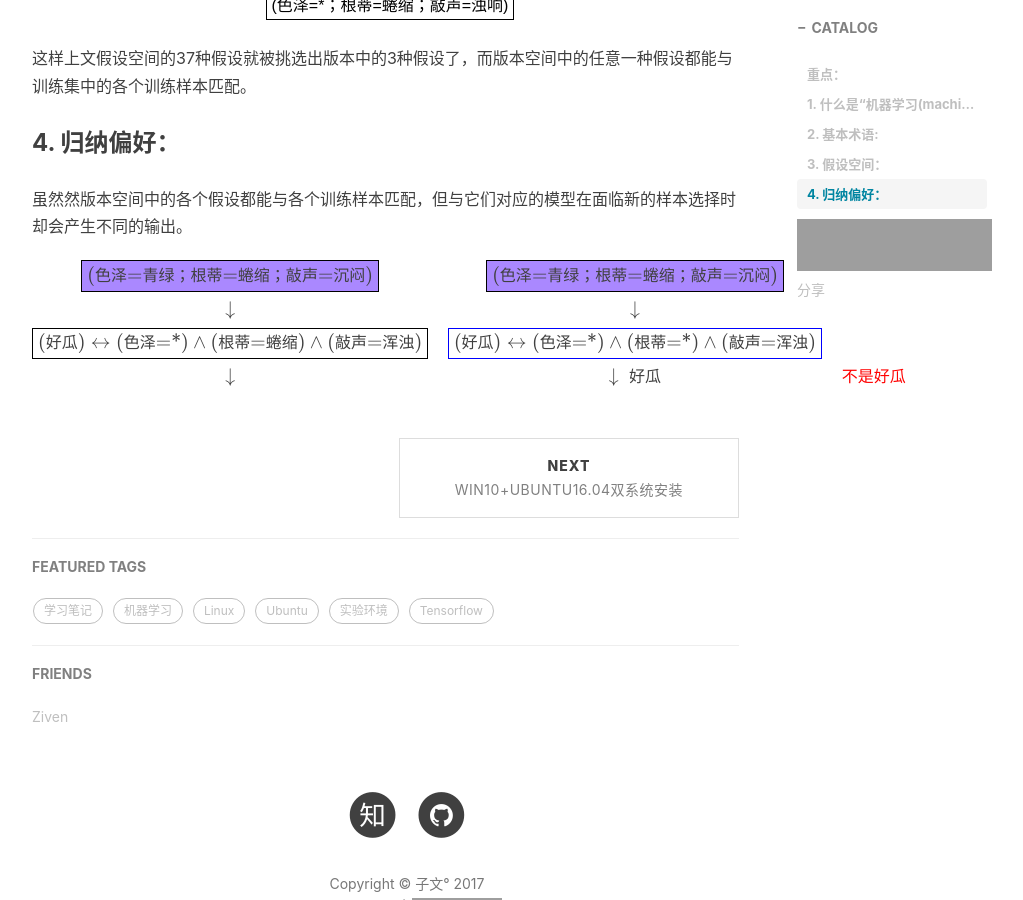
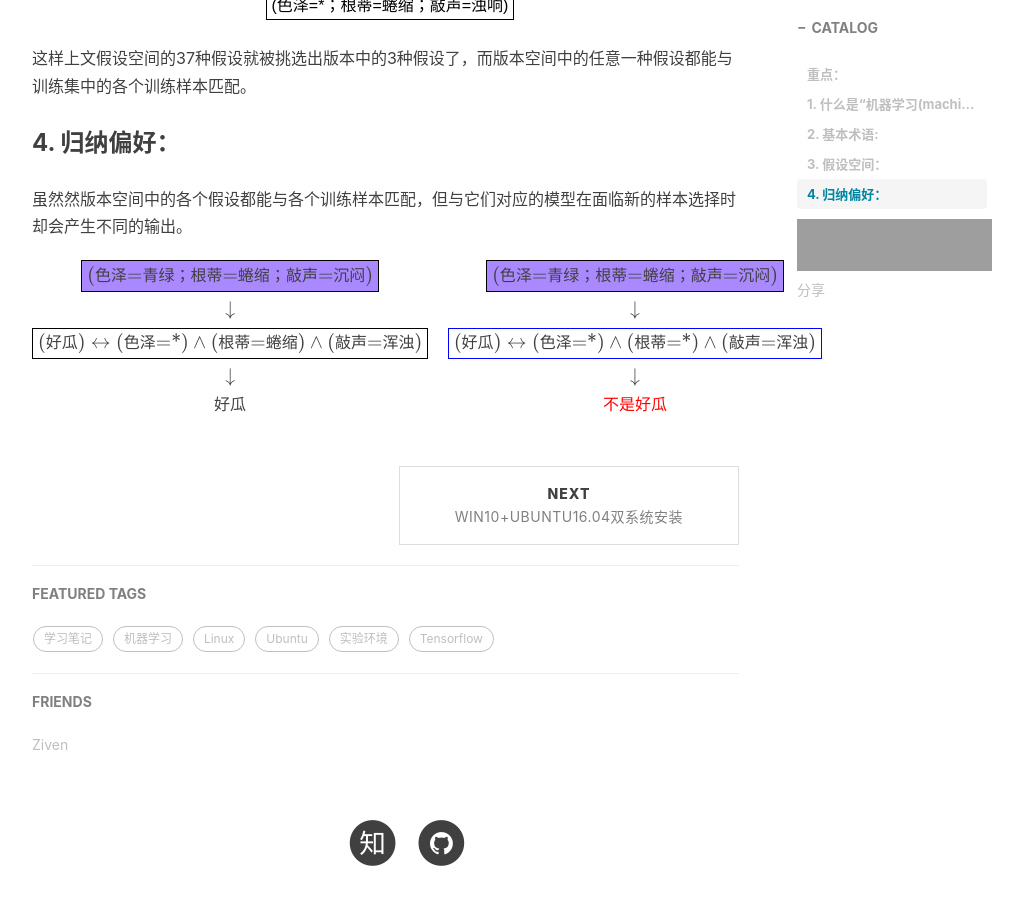
Before and after one commit to zivenyang/zivenyang.github.io, a Jekyll site: the page built from _posts/zzh-mathine-learning/2017-07-06-zzh-ml-chapter-1.markdown, in a window 1280 px wide and 900 px high, scrolled down 3946 px, cut to the strip 0-900 px from the top of the window. Shown: the whole strip, without its empty margins (233-1256 px from the left). Built offline with Jekyll 4.4.1, drawn with Linux system fonts in a browser that asks for light colours; nearby versions of some CDN libraries; formulas are drawn with MathJax 3; comment, search, counter and statistics services are not loaded; grey boxes are pictures that could not be loaded.

Commit message:
update ch1

```diff
--- a/_posts/zzh-mathine-learning/2017-07-06-zzh-ml-chapter-1.markdown
+++ b/_posts/zzh-mathine-learning/2017-07-06-zzh-ml-chapter-1.markdown
@@ -242,7 +242,7 @@ y
   \text{(好瓜)}\leftrightarrow\text{(色泽=\*)}\wedge\text{(根蒂=\*)}\wedge\text{(敲声=浑浊)}
   }
 } \\\
-\downarrow & \downarrow \\\\
+\downarrow & \downarrow \\\
 \text{好瓜} & \color{red}{不是好瓜}
 \end{array}
 \\]
```
